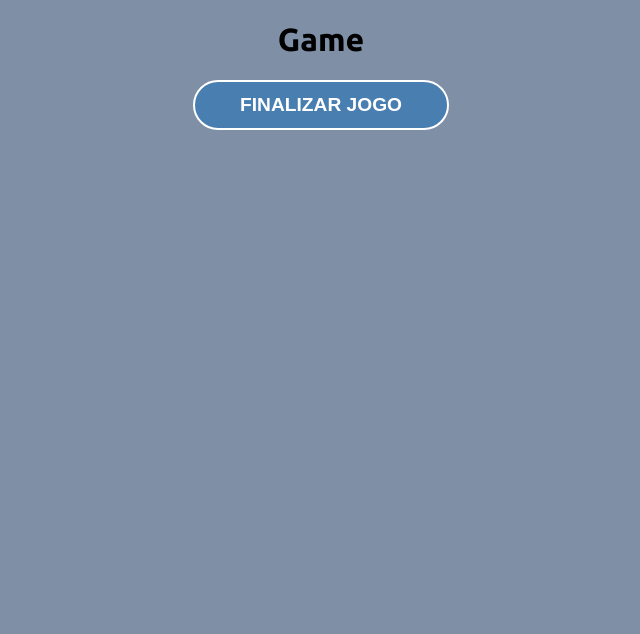
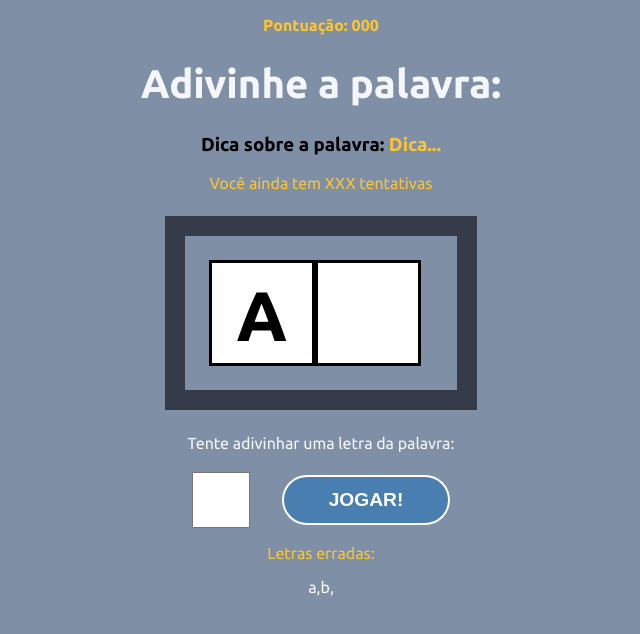
Before and after one commit to torressg/SecretWord, a React (Vite) app: page / in a window 1280 px wide. Both pictures are taken after a click on the button "JOGAR". Shown: the top 634 px of the page, without its empty margins (319-959 px from the left). Built offline with nearby package versions, Linux system fonts and the light colour scheme.

Commit message:
GameScreen Front

```diff
--- a/src/components/GameScreen.css
+++ b/src/components/GameScreen.css
@@ -0,0 +1,53 @@
+.game h1 {
+    font-size: 2.5em;
+}
+
+.points span {
+    font-weight: bold;
+}
+
+.tip span {
+    color: var(--subtitle);
+}
+
+.wordContainer {
+    display: flex;
+    margin: 1.5em;
+    padding: 1.5em;
+    border: 20px solid var(--box-letters)
+}
+
+.letterContainer p {
+    color: var(--title);
+    margin-bottom: 1.2em;
+}
+
+.letterContainer form {
+    display: flex;
+    align-items: center;
+    justify-content: center;
+}
+
+.letterContainer input {
+    height: 50px;
+    width: 50px;
+    font-size: 2em;
+    text-align: center;
+    margin-right: 1em;
+}
+
+.wrongLettersCotnainer span {
+    color: var(--title);
+}
+
+.letter, .blankSquare {
+    font-size: 70px;
+    line-height: 1.5;
+    border: 3px solid black;
+    height: 100px;
+    width: 100px;
+    text-transform: uppercase;
+    background-color: #fff;
+    color: black;
+    font-weight: bold;
+}
--- a/src/components/GameScreen.jsx
+++ b/src/components/GameScreen.jsx
@@ -4,9 +4,31 @@
 
 export const GameScreen = ({ click }) => {
   return (
-    <div>
-      <h1>Game</h1>
-      <button onClick={ click }>Finalizar Jogo</button>
+    <div className="game">
+      <p className="points">
+        <span>Pontuação: 000</span>
+      </p>
+      <h1>Adivinhe a palavra:</h1>
+      <h3 className="tip">
+        Dica sobre a palavra: <span>Dica...</span>
+      </h3>
+      <p>Você ainda tem XXX tentativas</p>
+      <div className="wordContainer">
+        <span className="letter">A</span>
+        <span className="blankSquare"> </span>
+      </div>
+      <div className="letterContainer">
+        <p>Tente adivinhar uma letra da palavra:</p>
+        <form action="">
+          <input type="text" name='letter' maxLength='1'required/>
+            <button>Jogar!</button>
+        </form>
+      </div>
+      <div className="wrongLettersCotnainer">
+        <p>Letras erradas:</p>
+        <span>a,</span>
+        <span>b,</span>
+      </div>
     </div>
   )
 }
--- a/src/index.css
+++ b/src/index.css
@@ -6,7 +6,8 @@
     --button: #487eb0;
     --buttonhover: #40739e;
     --title: #f5f6fa;
-    --white: white
+    --white: white;
+    --box-letters: #353b48
 }
 
 html,
@@ -19,6 +20,13 @@
     margin: 0;
     padding: 0;
     background-color: var(--main-bg-color)
+}
+
+h1 {
+    color: var(--title);
+}
+p {
+    color: var(--subtitle);
 }
 
 button {
```
